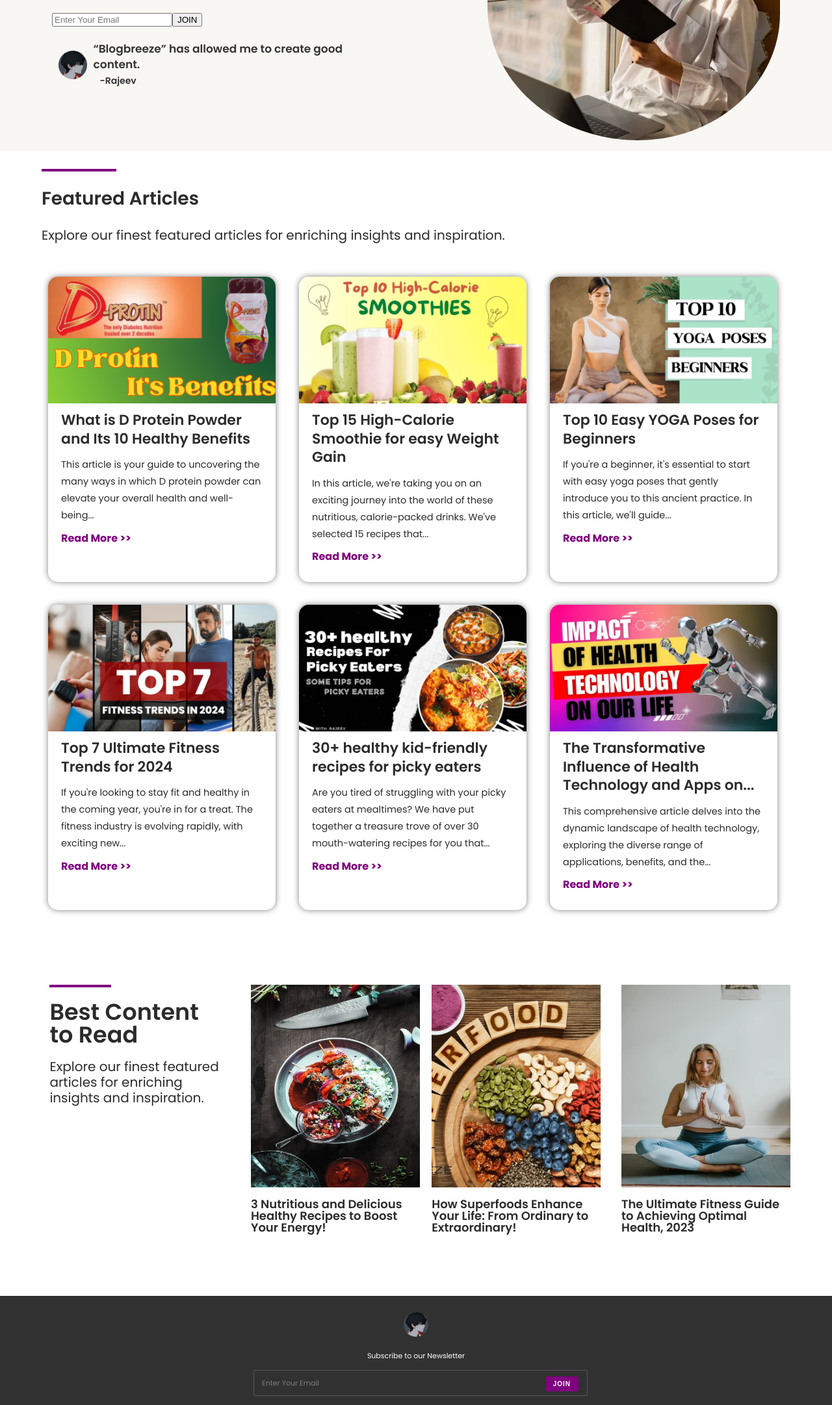
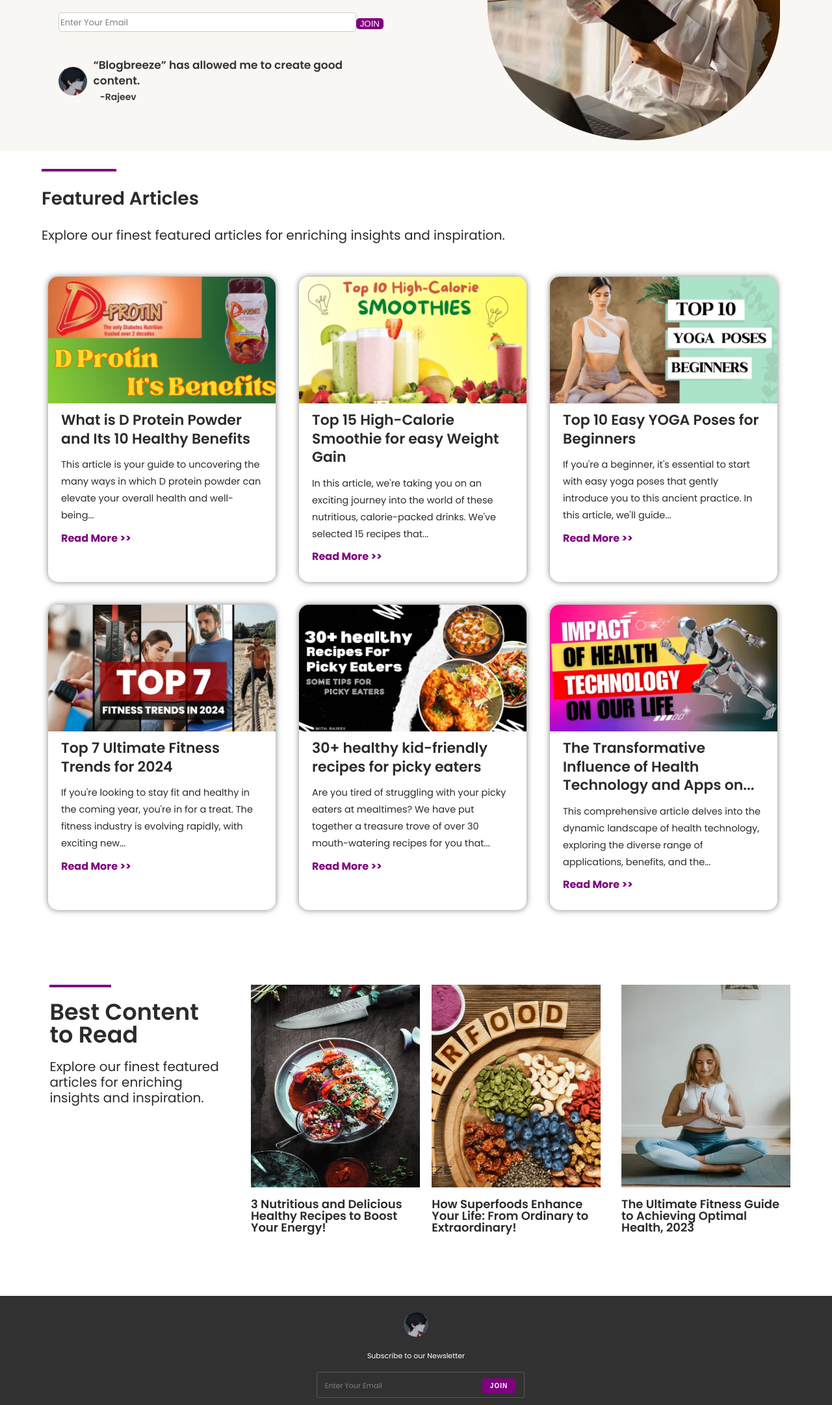
Before and after one commit to KhyatiDhawan22/blogbreeze, a plain HTML site: page index.html in a window 1280 px wide. Shown: the part 294-2457 px from the top of the page at 65% size. Drawn offline with nearby package versions, Linux system fonts and the light colour scheme.

Commit message:
Update index.css

```diff
--- a/css/index.css
+++ b/css/index.css
@@ -63,7 +63,7 @@
 
 
 /*email box and join button*/
-.email-box {
+.email-box1{
   width: 500px; /* Adjust the width to your desired value */
   /* Additional styling properties */
   height: 30px;
@@ -75,7 +75,7 @@
 
   /* Add other styles as needed */
 }
-.email-box input{
+.email-box1 input{
   box-sizing: border-box;
   width: 100%;
   height:inherit;
@@ -91,19 +91,19 @@
 
 
 
-.email-box input::placeholder {
+.email-box1 input::placeholder {
   color: #807f7f;
   font-size: 13px;
   font-family: 'Poppins', sans-serif;
 }
 
-.email-box input:focus {
+.email-box1 input:focus {
   outline: none;
   border: 1px solid purple;
 
 }
 
-.email-box .btn {
+.email-box1 .btn1 {
 
   box-sizing: border-box;
   cursor: pointer;
@@ -116,11 +116,11 @@
     border-radius: 5px;
 }
 
-.email-box .btn:hover {
+.email-box1 .btn1:hover {
   background-color: #5d2172;
 }
 
-.email-box .btn:active {
+.email-box1 .btn1:active {
   background-color: #5d2172;
 }
 
```
